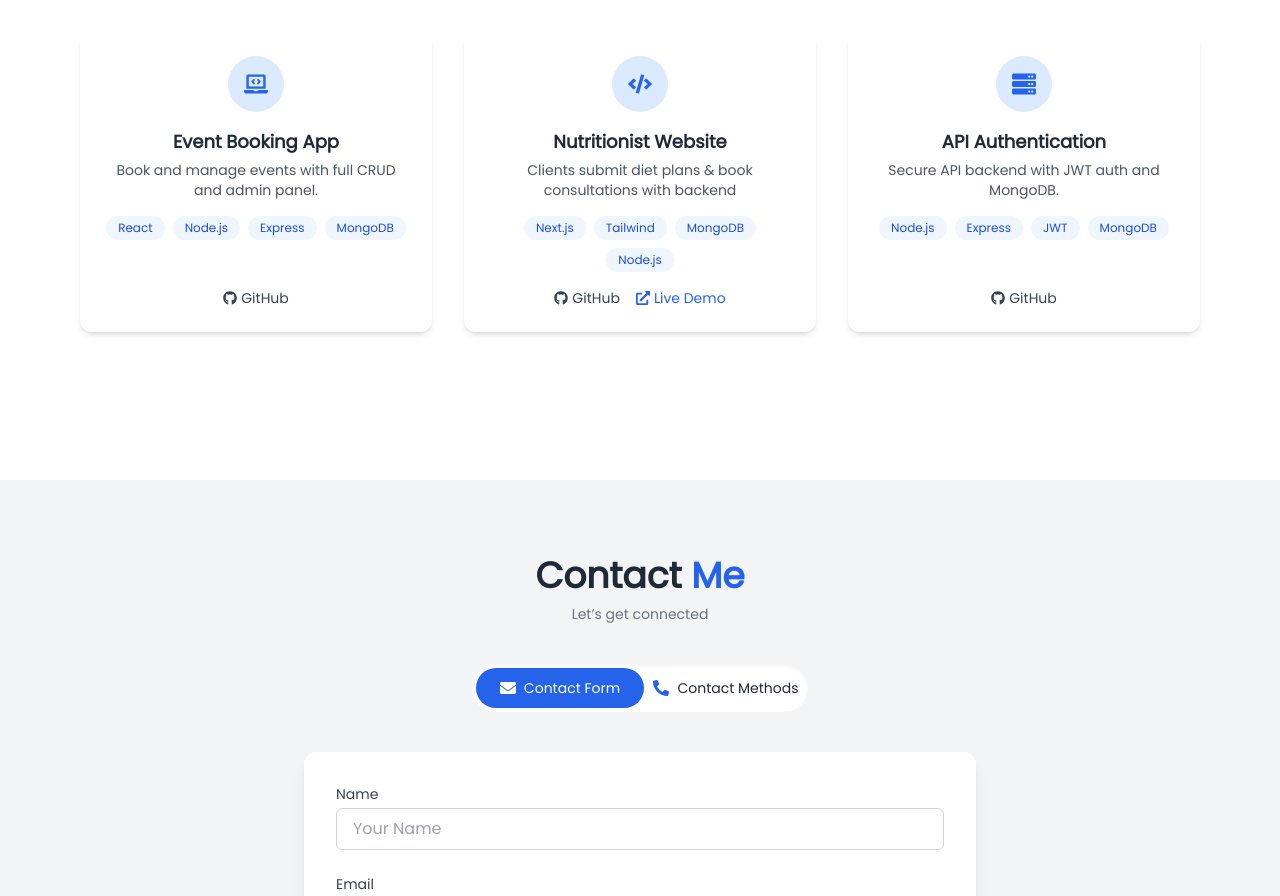
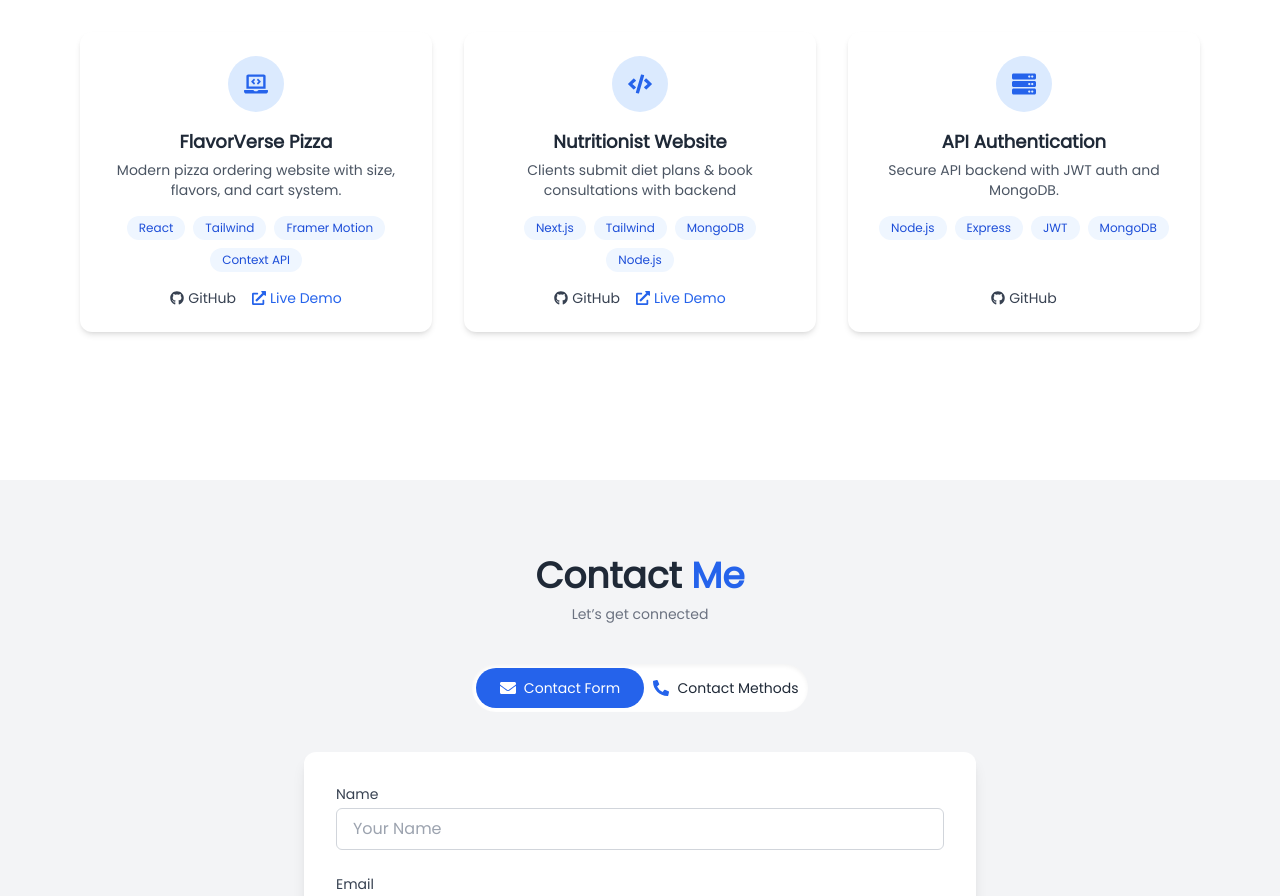
Before and after one commit to HameyDev/portfolio, a React (Create React App) app: page / in a window 1280 px wide. Shown: the part 3520-4416 px from the top of the page. Built offline with nearby package versions, Linux system fonts and the light colour scheme.

Commit message:
Update projectsData.js

```diff
--- a/src/data/projectsData.js
+++ b/src/data/projectsData.js
@@ -6,12 +6,13 @@ import {
 
 export const allProjects = [
   {
-    title: "Event Booking App",
-    category: "Frontend",
-    description: "Book and manage events with full CRUD and admin panel.",
-    tech: ["React", "Node.js", "Express", "MongoDB"],
-    github: "https://github.com/yourname/event-booking",
-    live: "#",
+    title: "FlavorVerse Pizza",
+    category: "FullStack",
+    description:
+      "Modern pizza ordering website with size, flavors, and cart system.",
+    tech: ["React", "Tailwind", "Framer Motion", "Context API"],
+    github: "https://github.com/HameyDev/mern-food-app",
+    live: "https://mern-food-app-frontend-0meh.onrender.com/",
     icon: <FaLaptopCode />,
   },
   {
```
